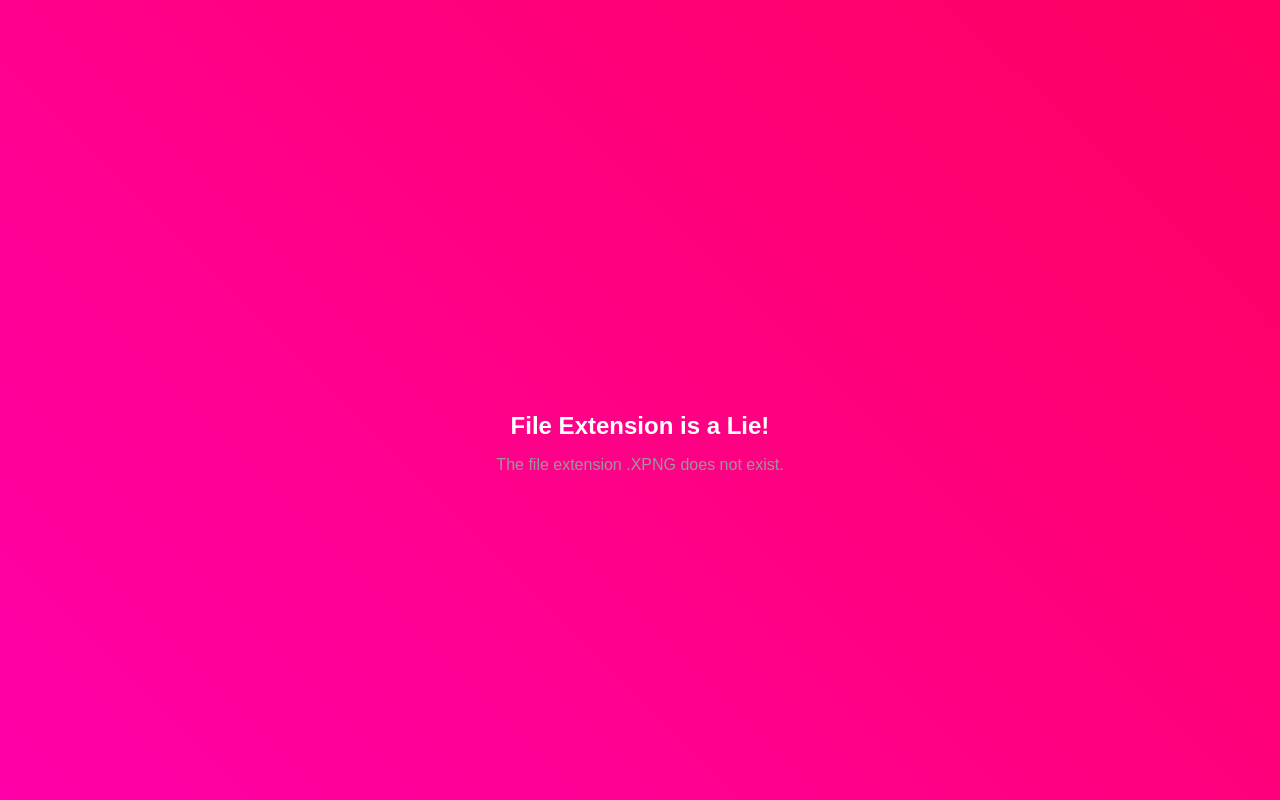
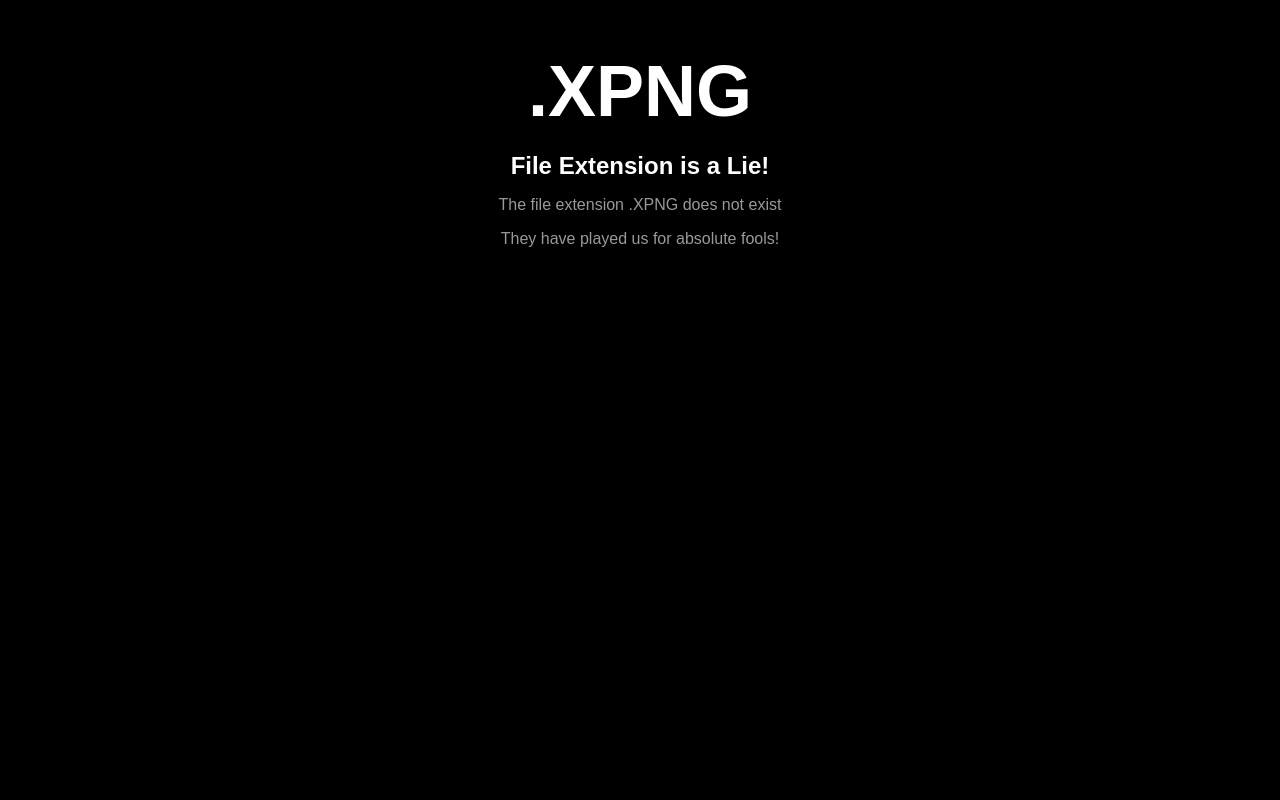
Before and after one commit to IdlyBond/idlybond.github.io, a plain HTML site: page index.html in a window 1280 px wide. Drawn offline with Linux system fonts and the light colour scheme.

Commit message:
design fix

```diff
--- a/index.html
+++ b/index.html
@@ -8,25 +8,20 @@
   body {
     font-family: Arial, sans-serif;
     text-align: center;
+    background-color: #000;
     color: #fff;
     margin: 0;
     padding: 0;
-    background: linear-gradient(45deg, #ff00a9, #ff0060);
-    height: 100vh;
-    display: flex;
-    align-items: center;
-    justify-content: center;
+	height: 100vh;
+
   }
   .container {
     padding: 50px;
   }
   .icon {
     font-size: 72px;
-    font-weight: bold;
     margin-bottom: 20px;
-    -webkit-background-clip: text;
-    background-clip: text;
-    color: transparent;
+	font-weight: 700
   }
   h1 {
     font-size: 24px;
@@ -42,7 +37,8 @@
 <div class="container">
   <div class="icon">.XPNG</div>
   <h1>File Extension is a Lie!</h1>
-  <p>The file extension .XPNG does not exist.</p>
+  <p>The file extension .XPNG does not exist</p>
+  <p>They have played us for absolute fools!</p>
 </div>
 </body>
 </html>
```
